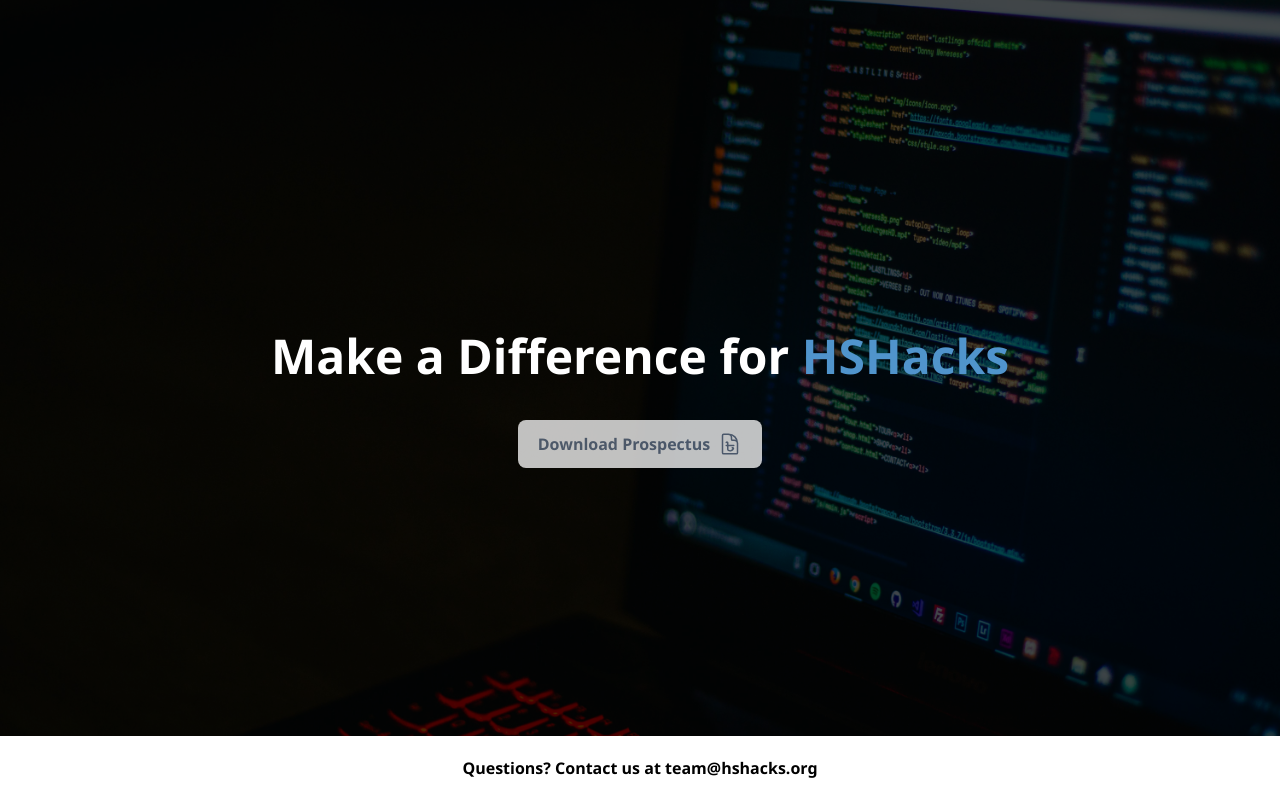
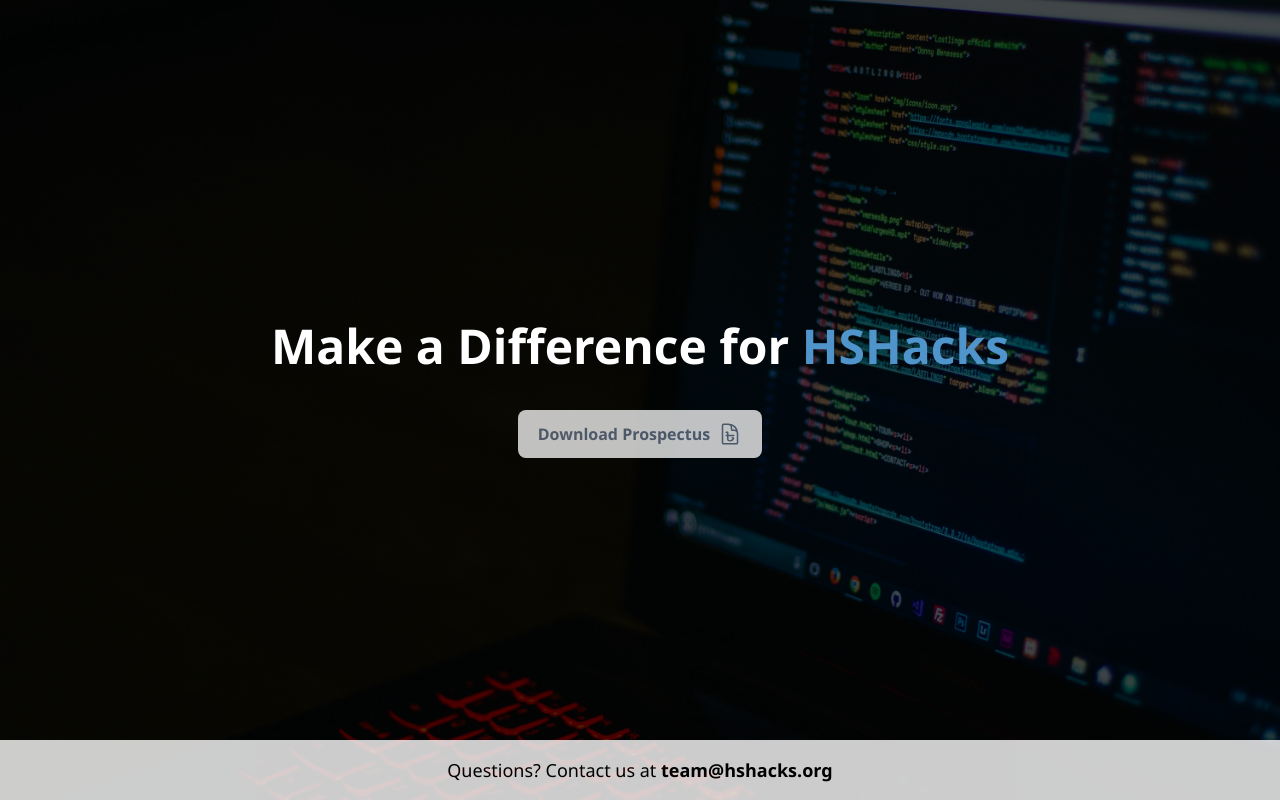
Before and after one commit to AAlchi/HSHacks, a Next.js app in the folder hshacks/: page /components/sponsorpage_component/sponsors/landing/SponsorLanding in a window 1280 px wide. Built offline with nearby package versions, Linux system fonts and the light colour scheme.

Commit message:
Bug fixes

```diff
--- a/hshacks/pages/components/historypage_component/landing/HistoryLanding.tsx
+++ b/hshacks/pages/components/historypage_component/landing/HistoryLanding.tsx
@@ -3,14 +3,14 @@
 
 const HistoryLanding = () => {
     return (
-        <div className='text-white h-screen background'>
-            <div>
-                <div className='text-center flex flex-col gap-10 h-screen items-center justify-center'>
+          <div className='background'>
+          <div className='text-white flex flex-col items-center justify-between h-screen gap-10'>
+                  <div className='text-center h-screen flex flex-col gap-10 items-center pt-20 justify-center px-4 md:px-8 lg:px-16' style={{minHeight: "300px"}}>
                   <div className='flex flex-col gap-3'>
                         <h1 className='text-6xl font-extrabold'><span className="HSBlue">HSHacks</span> 2024</h1>
                     </div>
                   </div>
-                <div className='absolute w-full bottom-10 text-white flex justify-center'>
+                  <div className='w-full text-white flex justify-center pb-10' style={{opacity: 0.8}}>
                   <svg xmlns="http://www.w3.org/2000/svg" fill="none" viewBox="0 0 24 24" strokeWidth={1.5} stroke="currentColor" className="size-9 animate-bounce">
                         <path strokeLinecap="round" strokeLinejoin="round" d="m4.5 5.25 7.5 7.5 7.5-7.5m-15 6 7.5 7.5 7.5-7.5" />
                     </svg>
--- a/hshacks/pages/components/homepage_component/landing/Landing.tsx
+++ b/hshacks/pages/components/homepage_component/landing/Landing.tsx
@@ -13,9 +13,9 @@
     // }
 
     return (
-        <div className='text-white h-screen background'>
-            <div>
-                <div className='text-center flex flex-col gap-10 h-screen items-center justify-center px-4 md:px-8 lg:px-16'>
+        <div className='background'>
+        <div className='text-white flex flex-col items-center justify-between h-screen gap-10'>
+                <div className='text-center h-screen flex flex-col gap-10 items-center pt-20 justify-center px-4 md:px-8 lg:px-16' style={{minHeight: "500px"}}>
                     <div className='flex flex-col gap-3'>
                         <h1 className='text-5xl font-extrabold one'>
                             <span className="HSBlue">Code.</span> Win Prizes. <span className="HSBlue">Make a Difference.</span>
@@ -29,7 +29,7 @@
                         <Button name="Join the Discord" navigate="https://discord.gg/cwrAaMbRTu" color="bg-blue-800 text-white" icon="M13.5 4.5 21 12m0 0-7.5 7.5M21 12H3"/>
                     </div>
                 </div>
-                <div className='absolute w-full bottom-0 bg-white text-black flex justify-evenly md:flex-row flex-col'>
+                <div className='w-full bg-white text-black flex justify-evenly md:flex-row flex-col' style={{opacity: 0.8}}>
                     <h1 className='font-extrabold flex items-center md:gap-2 py-5 whitespace-nowrap'>
                         <svg xmlns="http://www.w3.org/2000/svg" fill="none" viewBox="0 0 24 24" strokeWidth={1.5} stroke="currentColor" className="size-6 w-1/5">
                             <path strokeLinecap="round" strokeLinejoin="round" d="M15 10.5a3 3 0 1 1-6 0 3 3 0 0 1 6 0Z" />
@@ -43,7 +43,7 @@
                         </svg>
                         To Be Decided
                     </h1>
-                </div>
+            </div>
             </div>
         </div>
     )
--- a/hshacks/pages/components/sponsorpage_component/sponsors/landing/SponsorLanding.tsx
+++ b/hshacks/pages/components/sponsorpage_component/sponsors/landing/SponsorLanding.tsx
@@ -3,20 +3,18 @@
 
 const SponsorLanding = () => {
     return (
-        <div className='text-white h-screen background'>
-            <div>
-                <div className='text-center flex flex-col gap-10 h-screen items-center justify-center'>
+        <div className='background'>
+            <div className='text-white flex flex-col items-center justify-between h-screen gap-10'>
+                <div className='text-center h-screen flex flex-col gap-10 items-center pt-20 justify-center px-4 md:px-8 lg:px-16' style={{ minHeight: "500px" }}>
                     <div className='flex flex-col gap-3'>
                         <h1 className='text-5xl font-extrabold'>Make a Difference for<span className="HSBlue"> HSHacks</span></h1>
                     </div>
                     <div className='flex gap-3 lg:flex-row flex-col justify-center'>
-                        <Button name="Download Prospectus" disabled navigate="https://hshacks.org/signup" color="bg-white text-slate-500" icon="M19.5 14.25v-2.625a3.375 3.375 0 0 0-3.375-3.375h-1.5A1.125 1.125 0 0 1 13.5 7.125v-1.5a3.375 3.375 0 0 0-3.375-3.375H8.25m0 8.25.22-.22a.75.75 0 0 1 1.28.53v6.441c0 .472.214.934.64 1.137a3.75 3.75 0 0 0 4.994-1.77c.205-.428-.152-.868-.627-.868h-.507m-6-2.25h7.5M10.5 2.25H5.625c-.621 0-1.125.504-1.125 1.125v17.25c0 .621.504 1.125 1.125 1.125h12.75c.621 0 1.125-.504 1.125-1.125V11.25a9 9 0 0 0-9-9Z"/>
+                        <Button name="Download Prospectus" disabled navigate="https://hshacks.org/signup" color="bg-white text-slate-500" icon="M19.5 14.25v-2.625a3.375 3.375 0 0 0-3.375-3.375h-1.5A1.125 1.125 0 0 1 13.5 7.125v-1.5a3.375 3.375 0 0 0-3.375-3.375H8.25m0 8.25.22-.22a.75.75 0 0 1 1.28.53v6.441c0 .472.214.934.64 1.137a3.75 3.75 0 0 0 4.994-1.77c.205-.428-.152-.868-.627-.868h-.507m-6-2.25h7.5M10.5 2.25H5.625c-.621 0-1.125.504-1.125 1.125v17.25c0 .621.504 1.125 1.125 1.125h12.75c.621 0 1.125-.504 1.125-1.125V11.25a9 9 0 0 0-9-9Z" />
                     </div>
                 </div>
-                <div className='absolute w-full bottom-0 bg-white text-black flex justify-evenly md:flex-row flex-col'>
-                    <h1 className='font-extrabold flex items-center md:gap-2 py-5 whitespace-nowrap'>
-                        Questions? Contact us at team@hshacks.org
-                    </h1>
+                <div className='w-full bg-white text-black flex justify-evenly' style={{ opacity: 0.8 }}>
+                    <h1 className='text-lg py-4 text-center'>Questions? Contact us at <span className='font-bold'>team@hshacks.org</span></h1>
                 </div>
             </div>
         </div>
```
Lines whose indentation alone changed are shown as unchanged.
